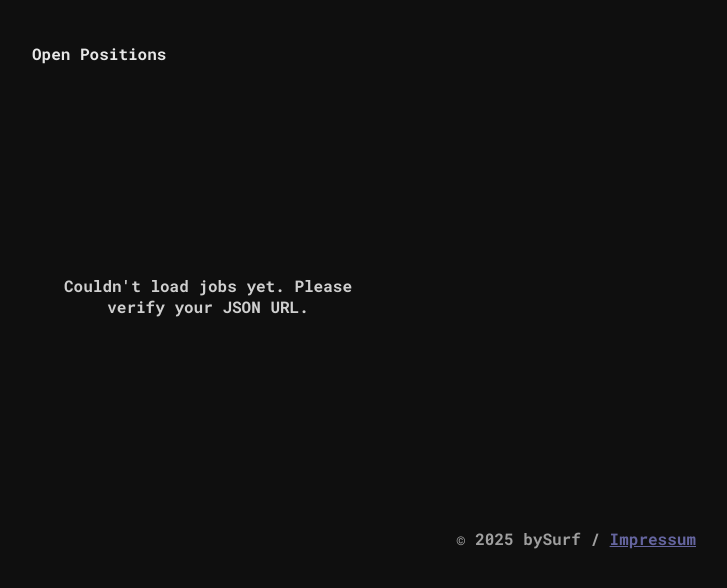
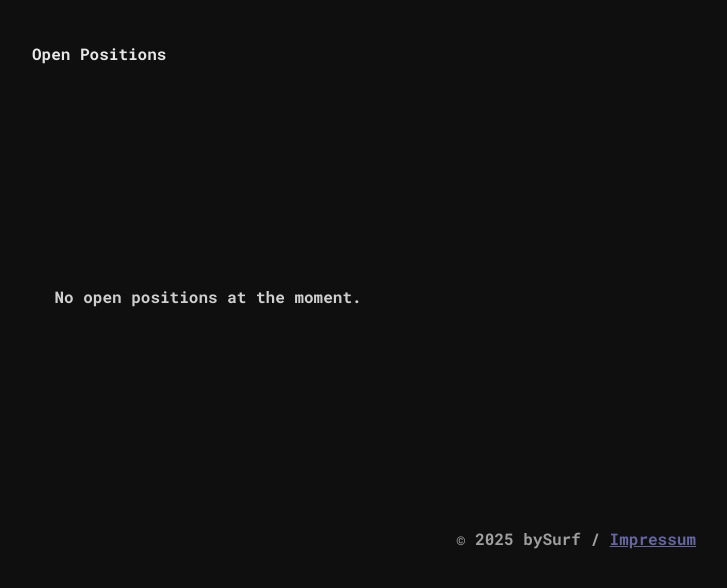
Before and after one commit to bySurf/course, a plain HTML site: page jobs.html in a window 1280 px wide. Shown: the part 120-708 px from the top of the page, without its empty margins (64-791 px from the left). Drawn offline with Linux system fonts and the light colour scheme.

Commit message:
Update jobs.html

```diff
--- a/jobs.html
+++ b/jobs.html
@@ -67,7 +67,6 @@
     .icon-btn{background:transparent;border:0;color:inherit;border-radius:.6rem;padding:.45rem;cursor:pointer}
     .icon-btn:hover{background:rgba(255,255,255,.06)}
 
-    /* Modal content spacing to reduce crammed look */
     .section{margin-top:1rem}
     .section + .section{margin-top:1.25rem}
     .section-title{margin:0 0 .5rem;font-size:1.05rem;opacity:.95}
@@ -75,7 +74,6 @@
     .list{margin:.25rem 0 0;padding-left:1.15rem}
     .list li{margin:.25rem 0}
 
-    /* soft dividers */
     .divider{height:1px;background:linear-gradient(90deg,transparent,rgba(255,255,255,.08),transparent);margin:1rem 0}
 
     footer{padding:2rem 0;text-align:center;opacity:.6}
@@ -168,7 +166,7 @@
       } catch(e){
         els.grid.classList.add('empty');
         els.grid.innerHTML='';
-        els.grid.appendChild(stateEl("Couldn't load jobs yet. Please verify your JSON URL."));
+        els.grid.appendChild(stateEl("No open positions at the moment."));
       }
     }
 
```
